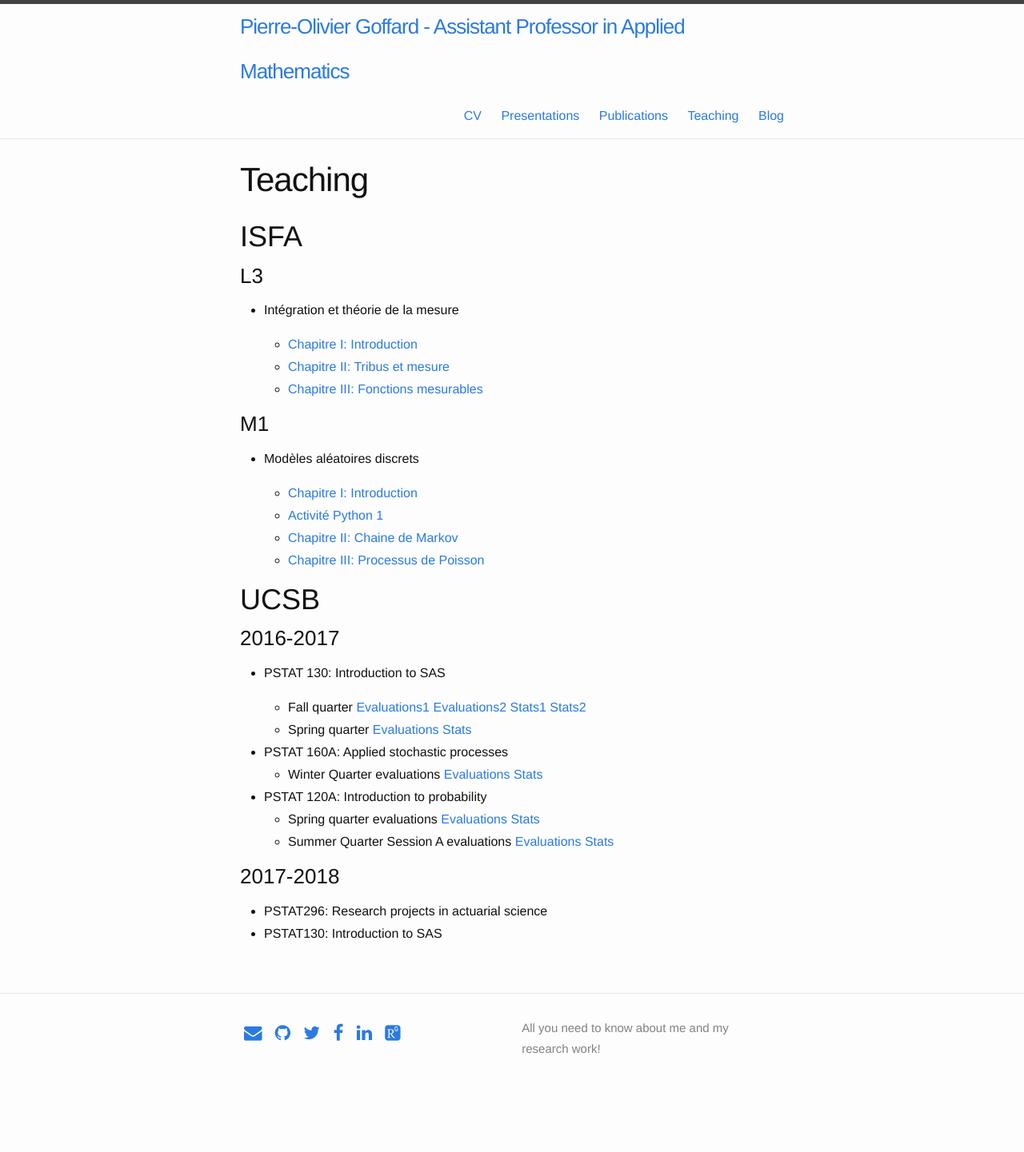
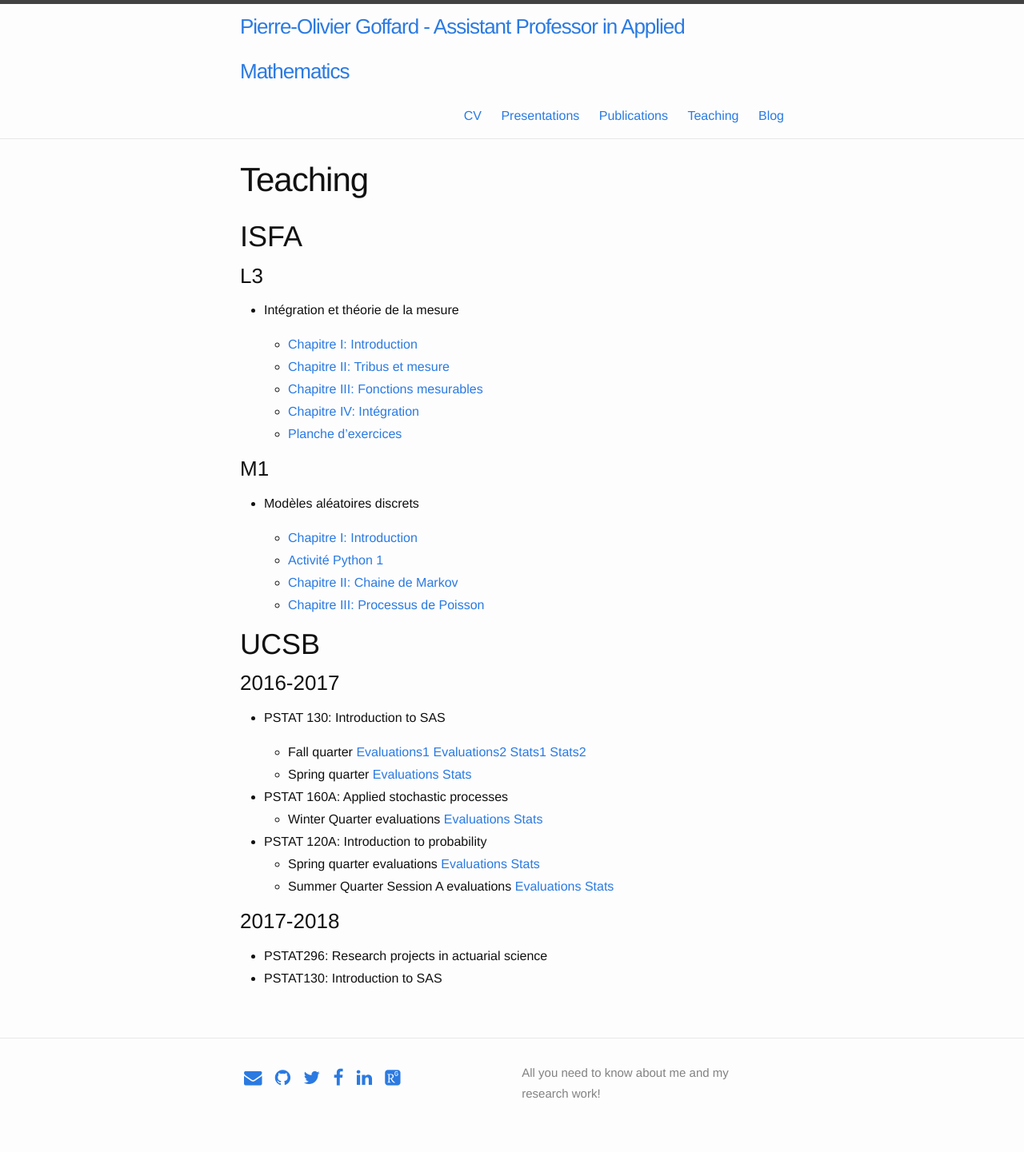
Before and after one commit to LaGauffre/LaGauffre.github.io, a Jekyll site: the page built from Teaching.md, in a window 1280 px wide. Shown: the whole page at 80% size. Built offline with Jekyll 4.4.1, drawn with Linux system fonts in a browser that asks for light colours; nearby versions of some CDN libraries; some web fonts are replaced; before the commit the page ends 1385 px from its top, so only the background shows below that.

Commit message:
update teaching

```diff
--- a/Teaching.md
+++ b/Teaching.md
@@ -12,6 +12,8 @@ permalink: /Teaching/
   - [Chapitre I: Introduction](/Teaching/Intégration_ISFA/Chap1_Intro.pdf)
   - [Chapitre II: Tribus et mesure](/Teaching/Intégration_ISFA/Chap2_Tribu_Mesure.pdf)
   - [Chapitre III: Fonctions mesurables](/Teaching/Intégration_ISFA/Chap3_Fonction_Mesurable_VAR.pdf)
+  - [Chapitre IV: Intégration](/Teaching/Intégration_ISFA/Chap4_Integration.pdf)
+  - [Planche d'exercices](/Teaching/Intégration_ISFA/TD_Intégration.pdf)
 
 ### M1
 
@@ -20,7 +22,7 @@ permalink: /Teaching/
   - [Chapitre I: Introduction](/Teaching/MAD_ISFA/Chap1_MAD_Intro.pdf)
   - [Activité Python 1](/Teaching/MAD_ISFA/1. Simulation et calcul matriciel.ipynb)
   - [Chapitre II: Chaine de Markov](/Teaching/MAD_ISFA/Chap2_MAD_Markov_Chain.pdf)
-  - [Chapitre III: Processus de Poisson](/Teaching/MAD_ISFA/Chap3_MAD_Processus_Poisson.pdf)
+  - [Chapitre III: Processus de Poisson](/Teaching/MAD_ISFA/Chap3_MAD_Processus_Poisson .pdf)
 
 # UCSB
 
```
Also changed, not shown: 2 other files.
